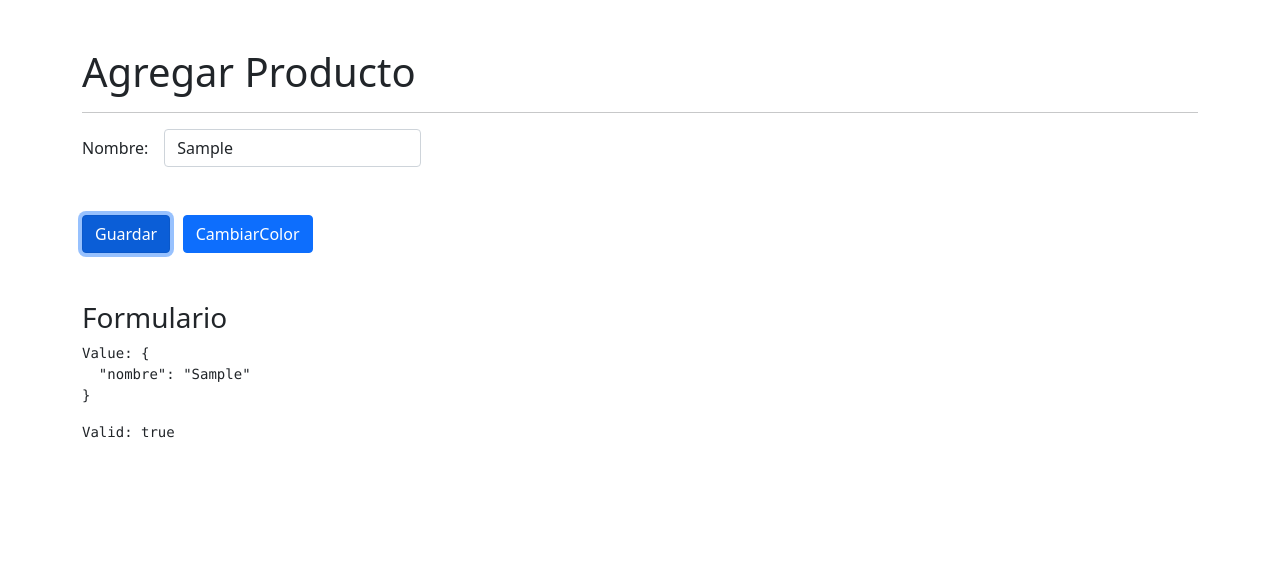
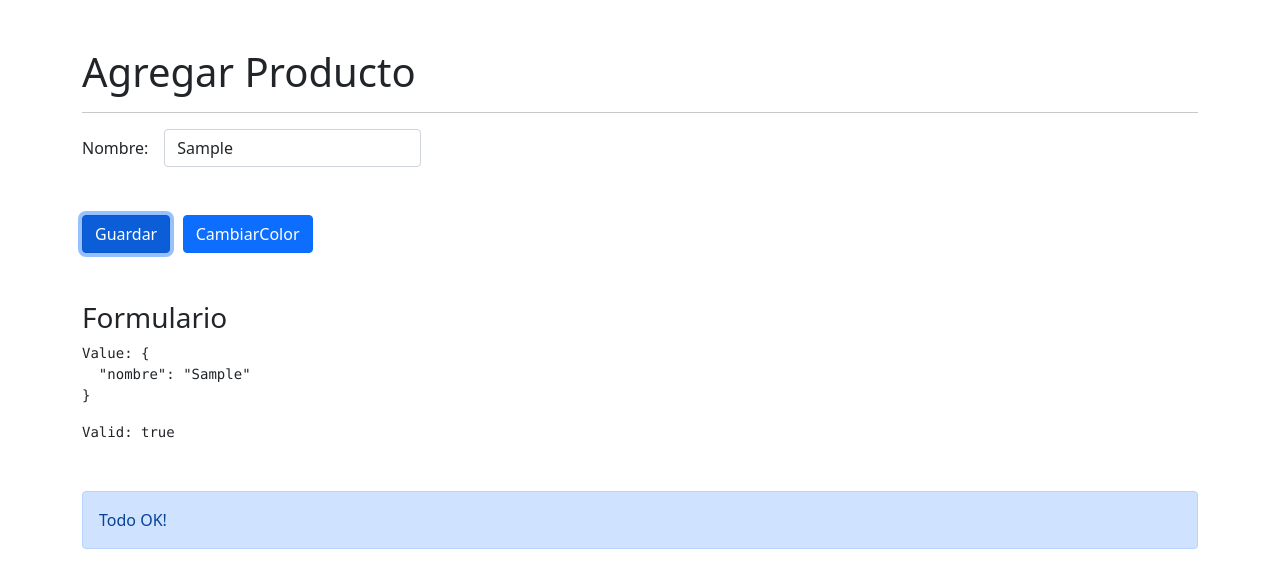
Before and after one commit to Lcastro98/DirectivasApp, an Angular app: page /productos/agregar in a window 1280 px wide. Both pictures are taken after typing "Sample" into the empty fields and a click on the button "Guardar". Shown: the top 588 px of the page. Built offline with nearby package versions, Linux system fonts and the light colour scheme.

Commit message:
Directivas estructurales personalizadas

```diff
--- a/src/app/productos/pages/agregar/agregar.component.html
+++ b/src/app/productos/pages/agregar/agregar.component.html
@@ -39,3 +39,12 @@
 <h3 class="mt-5">Formulario</h3>
 <pre>Value: {{miFormulario.value | json}}</pre>
 <pre>Valid: {{miFormulario.valid}}</pre>
+
+<div class="row mt-5"
+    *customIf="miFormulario.valid">
+    <div class="col">
+        <div class="alert alert-primary">
+            Todo OK!
+        </div>
+    </div>
+</div>
--- /dev/null
+++ b/src/app/shared/directives/custom-if.directive.ts
@@ -0,0 +1,22 @@
+import { Directive, Input, OnDestroy, TemplateRef, ViewContainerRef } from '@angular/core';
+
+@Directive({
+  selector: '[customIf]'
+})
+export class CustomIfDirective {
+
+  @Input() set customIf(condicion: boolean) {
+    if(condicion) {
+      this.viewContainer.createEmbeddedView(this.templateRef);
+    } else {
+      this.viewContainer.clear();
+    }
+  }
+
+  constructor(
+    private templateRef: TemplateRef<HTMLElement>,
+    private viewContainer: ViewContainerRef)
+    {}
+
+
+}
```
Also changed, not shown: src/app/shared/shared.module.ts (+5 -2 lines).
